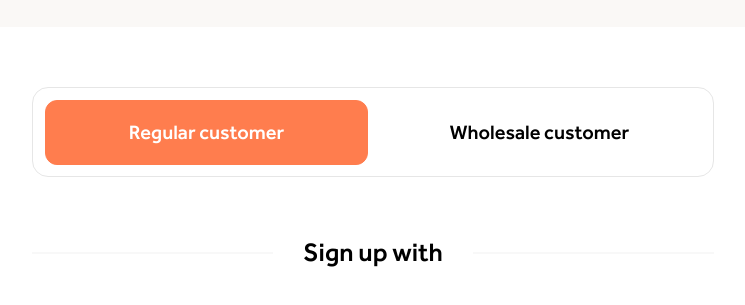
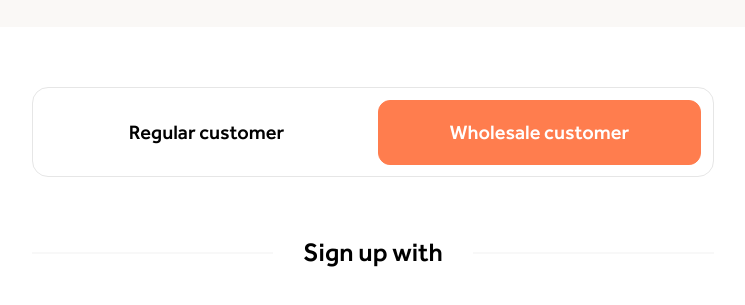
Before and after one commit to Predatar/Vitamin_src, a website: page src/signUp.html in a window 1280 px wide. Both pictures are taken after a click on the element "Wholesale customer". Shown: the part 83-388 px from the top of the page, without its empty margins (267-1012 px from the left). Drawn offline with nearby package versions, Linux system fonts and the light colour scheme; files that its build step writes are made by us from their sources; files whose address does not match are found by name.

Commit message:
Added js to the signUp.html page | Tab switching

```diff
--- /dev/null
+++ b/src/js/script.signUp.js
@@ -0,0 +1,24 @@
+document.addEventListener('DOMContentLoaded', () => {
+  // * Switch tabs
+
+  const switcherTab = document.querySelectorAll('.main__switch');
+  const tabs = document.querySelectorAll('.main__tab');
+
+  const switchTab = index => {
+    switcherTab.forEach(elem => {
+      elem.classList.contains('main__switch_active') ? elem.classList.remove('main__switch_active') : null;
+      switcherTab[index].classList.add('main__switch_active');
+    });
+
+    tabs.forEach(elem => {
+      elem.classList.contains('main__tab_active') ? elem.classList.remove('main__tab_active') : null;
+    });
+    tabs[index].classList.add('main__tab_active');
+  };
+
+  switcherTab.forEach((elem, index) => {
+    elem.addEventListener('click', () => {
+      switchTab(index);
+    });
+  });
+});
--- a/src/sass/style.signIn.scss
+++ b/src/sass/style.signIn.scss
@@ -93,6 +93,8 @@ body {
     align-items: center;
     background: $color-bg;
     border-radius: 12px;
+
+    cursor: pointer;
 
     span {
       width: 142px;
--- a/src/sass/style.signUp.scss
+++ b/src/sass/style.signUp.scss
@@ -120,6 +120,8 @@ body {
     background: $color-bg;
     border-radius: 12px;
 
+    cursor: pointer;
+
     span {
       width: 142px;
       font-family: 'Effra';
@@ -222,7 +224,7 @@ body {
 
 .form-regular__btn,
 .form-wholesale__btn {
-  margin-top: 5px;
+  margin-top: 6px;
   height: 65px;
   display: flex;
   align-items: center;
--- a/src/signUp.html
+++ b/src/signUp.html
@@ -97,6 +97,8 @@
             Already have an account? <a href="@html/signIn.html" class="footer__link">Sign in</a>
         </div>
     </footer>
+
+    <script src="js/script.signUp.js"></script>
 </body>
 
 </html>
```
